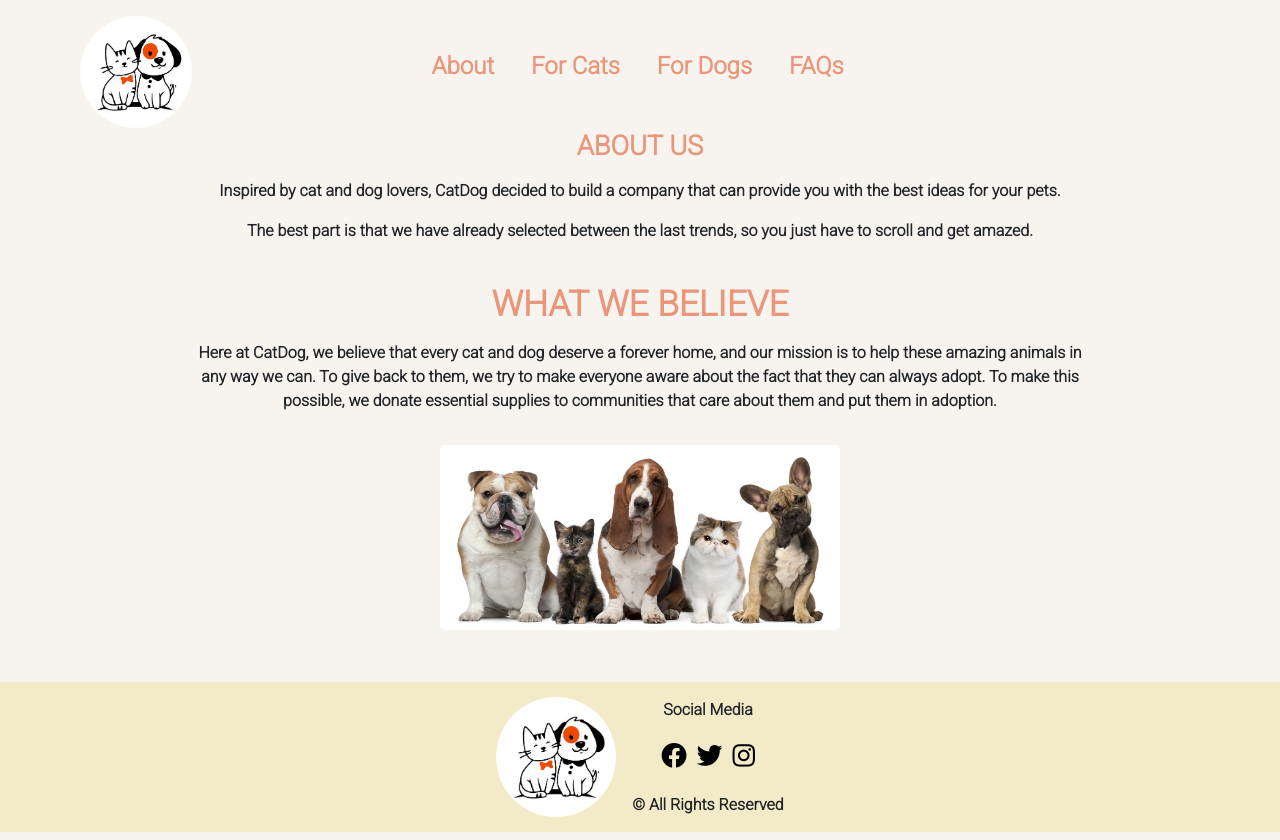
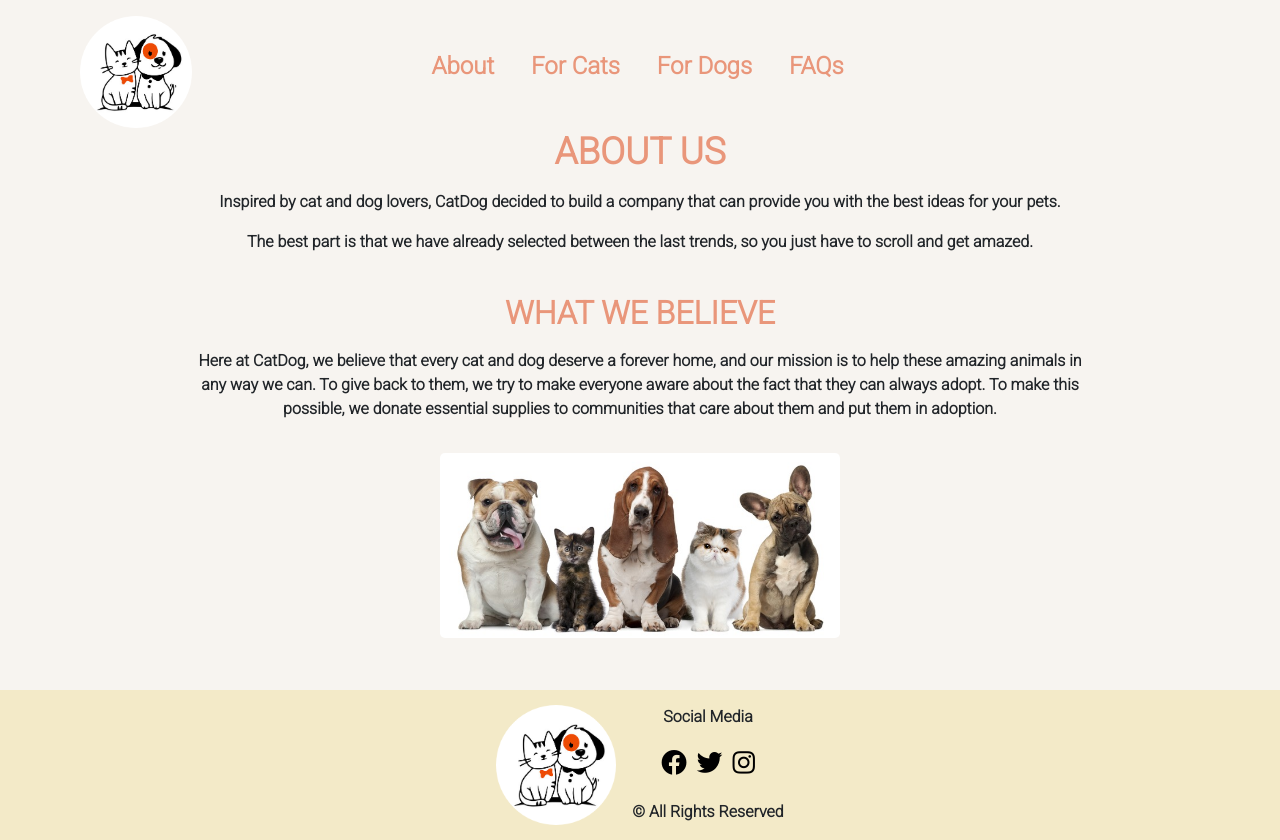
Before and after one commit to MarielaPages/Proyecto-CatDog-Coderhouse-React, a React (Create React App) app: page /about in a window 1280 px wide. Built offline with nearby package versions, Linux system fonts and the light colour scheme.

Commit message:
css details

```diff
--- a/src/views/About/About.css
+++ b/src/views/About/About.css
@@ -1,13 +1,13 @@
-h1{
+.articleAboutUs__content h1{
     color: darksalmon;
-    font-size: 2.5rem;
+    font-size: 2.3rem;
     font-weight: bold;
     margin-bottom: 1rem;
     text-transform: uppercase;
 }
 h2{
     color: darksalmon;
-    font-size: 2.2rem;
+    font-size: 2rem;
     font-weight: bold;
     margin-bottom: 1rem;
     text-transform: uppercase;
--- a/src/views/FAQs/FAQs.css
+++ b/src/views/FAQs/FAQs.css
@@ -1,6 +1,6 @@
-h1{
+#headerFaq h1{
     color: darksalmon;
-    font-size: 2.5rem;
+    font-size: 2.3rem;
     font-weight: bold;
     margin-bottom: 1rem;
     text-transform: uppercase;
```
